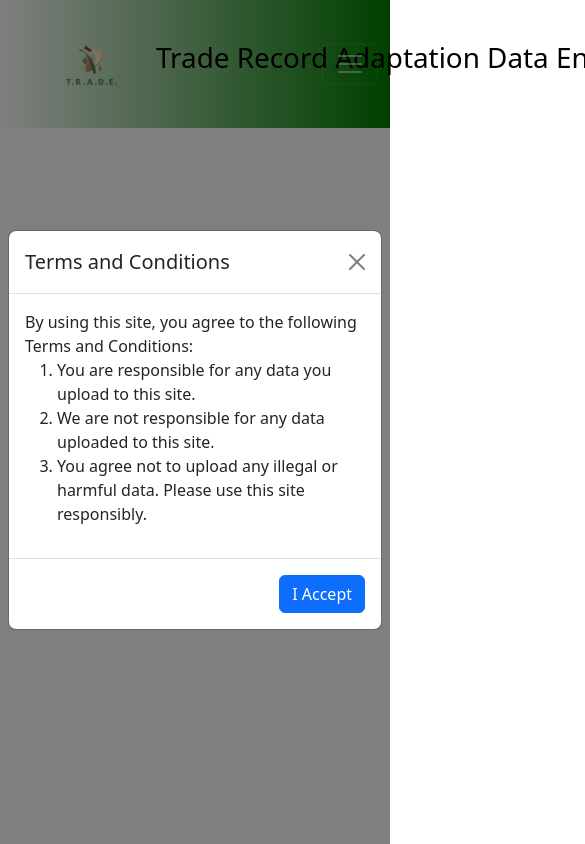
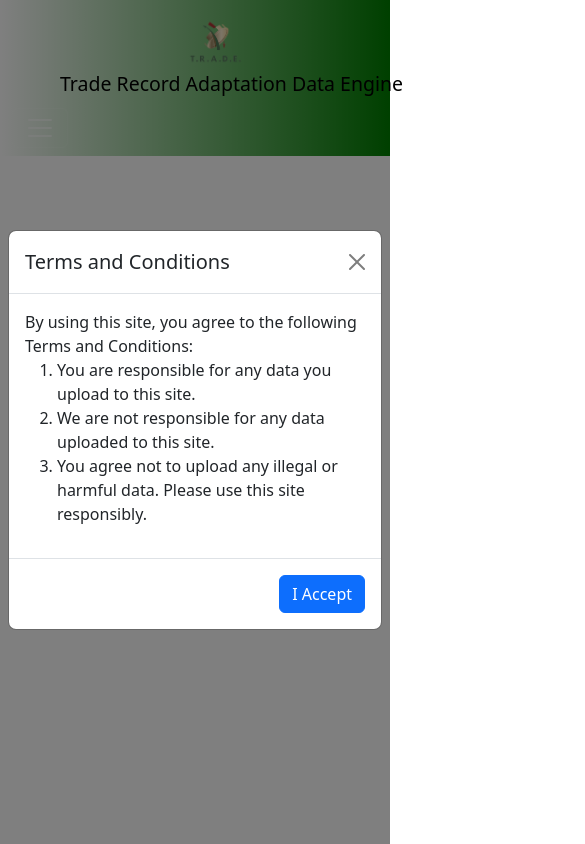
Before and after one commit to JOATZ/TRADE_App, a React (Create React App) app: page / in a window 390 px wide. Shown: the top 844 px of the page, 585 px wide, since content can reach past the window. Built offline with nearby package versions, Linux system fonts and the light colour scheme.

Commit message:
app.css updated

```diff
--- a/src/App.css
+++ b/src/App.css
@@ -20,9 +20,14 @@ body {
 /*NAVBAR*/
 .navbar-brand h1 {
   color: black;
+  font-size: 3vw;
 }
+
 .navbar-brand {
-  max-width: 4rem;
+  display: flex;
+  flex-direction: row;
+  justify-content: center;
+  align-items: center;
   margin-right: 2rem;
 }
 
@@ -37,6 +42,17 @@ body {
   background-image: linear-gradient(to right, white, green);
   margin-bottom: 2rem;
   min-height: 8rem;
+}
+
+@media (max-width: 767px) { /* Stack Logo and h1 for sm vp's */
+  .navbar-brand {
+    flex-direction: column;
+  }
+
+  .navbar-brand h1 {
+    font-size: 5vw;
+    word-wrap: break-word;
+  }
 }
 /*Terms and Conditions Modal*/
 .terms-modal {
@@ -71,6 +87,8 @@ body {
   }
 }
 
+
+
 .App-header {
   background-color: #282c34;
   min-height: 100vh;
```
